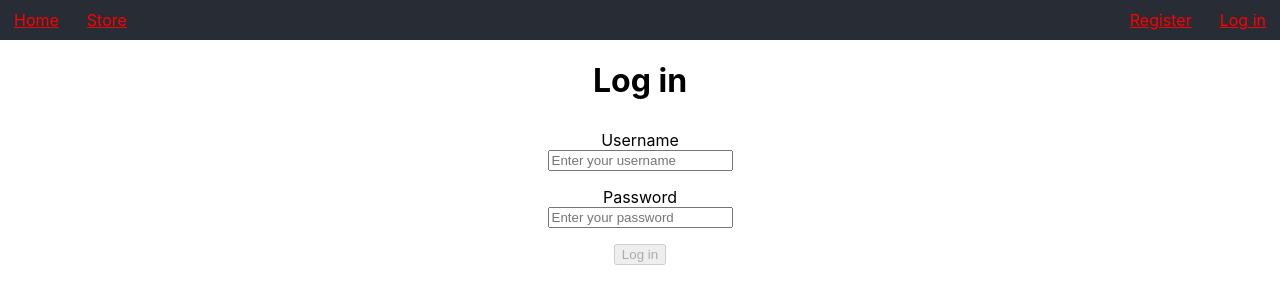
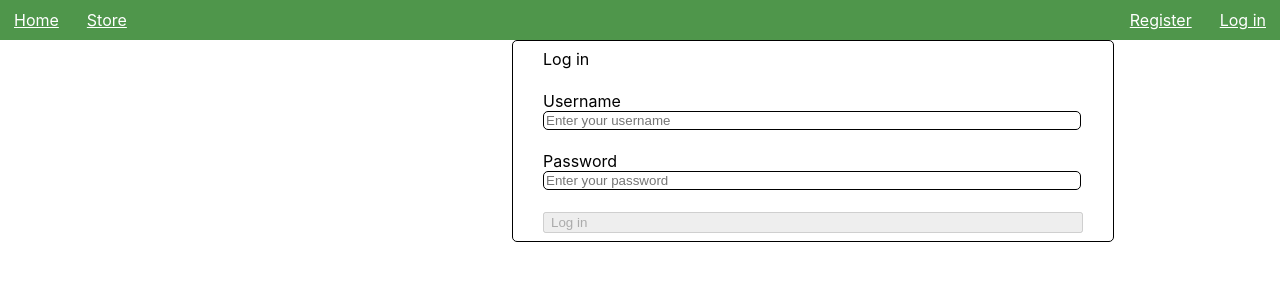
Before and after one commit to pneumatick/GenericStoreReact, a React (Create React App) app: page /login in a window 1280 px wide. Shown: the top 304 px of the page. Built offline with nearby package versions, Linux system fonts and the light colour scheme.

Commit message:
Major styling started on Login

```diff
--- a/src/App.css
+++ b/src/App.css
@@ -1,9 +1,11 @@
+/* App */
+
 .App {
   text-align: center;
 }
 
 .App-header {
-  background-color: #282c34;
+  background-color: #4f964b;
   height: 5vh;
   display: flex;
   align-items: center;
@@ -18,13 +20,15 @@
 }
 
 .App-link {
-  color: red;
+  color: rgb(255, 255, 255);
   margin: 0 14px;
 }
 
 .App-link:hover {
-  color: green;
+  color: rgb(247, 168, 51);
 }
+
+/* Forms, form-related elements */
 
 .Registration-form, .Login-form, .Inventory-form {
   display: flex;
@@ -34,15 +38,59 @@
   margin: 0 40vw;
 }
 
-.Form-field, .Form-button {
+.Login-form {
   display: flex;
   flex-direction: column;
-  margin: 8px 0;
+  justify-content: space-between;
+  align-items: flex-start;
+  width: 90%;
+  min-width: 200px;
+  max-width: 600px;
+  height: 200px;
+  border: 1px solid black;
+  border-radius: 5px;
+  background-color: white;
 }
+
+.Form-field, .Form-button {
+  width: 90%;
+  display: flex;
+  flex-direction: column;
+  align-items: flex-start;
+  margin: 8px 5%;
+}
+
+.Login-form > p {
+  margin: 8px 5%;
+}
+
+.Form-field > input {
+  width: calc(100% - 8px);
+  border: 1px solid black;
+  border-radius: 5px;
+}
+
+/* Register */
+
+.Register-page
+
+/* Login */
+
+.Login-page {
+  display: flex;
+  align-items: center;
+  justify-content: center;
+  height: 95vh;
+  background-color: rgb(201, 21, 201);
+}
+
+/* Inventory */
 
 .Nav-button {
   margin: 0 8px;
 }
+
+/* Store */
 
 .Store-products {
   width: 70vw;
@@ -52,6 +100,8 @@
   flex-wrap: wrap;
 }
 
+/* General */
+
 .Product {
   min-width: 10vw;
 }
--- a/src/pages/Login.js
+++ b/src/pages/Login.js
@@ -60,9 +60,9 @@ export default class Login extends React.Component {
         username && password ? disabled = false : disabled = true;
 
         return (
-            <div>
-                <h1>Log in</h1>
-                <div className="Login-form">
+            <div className='Login-page'>
+                <div className='Login-form'>
+                    <p>Log in</p>
                     <div className='Form-field'>
                         <label>Username</label>
                         <input
```
